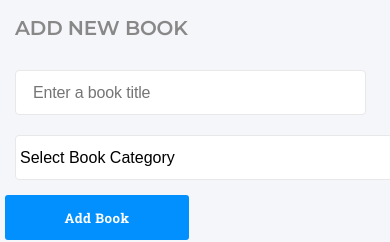
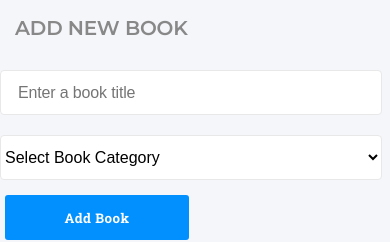
Before and after one commit to abruzy/react-bookstore, a React (Create React App) app: page / in a window 390 px wide. Shown: the part 1437-1679 px from the top of the page. Built offline with nearby package versions, Linux system fonts and the light colour scheme.

Commit message:
refactor mobile view

```diff
--- a/src/styles/scss/BooksForm.scss
+++ b/src/styles/scss/BooksForm.scss
@@ -127,13 +127,13 @@ form {
     }
 
     .input-title {
-      margin-left: 15px;
-      width: 90%;
+      width: 98%;
       margin-bottom: 20px;
     }
 
     .input-category {
-      margin-left: 15px;
+      width: 98%;
+      margin-left: 0;
     }
   }
 }
```
